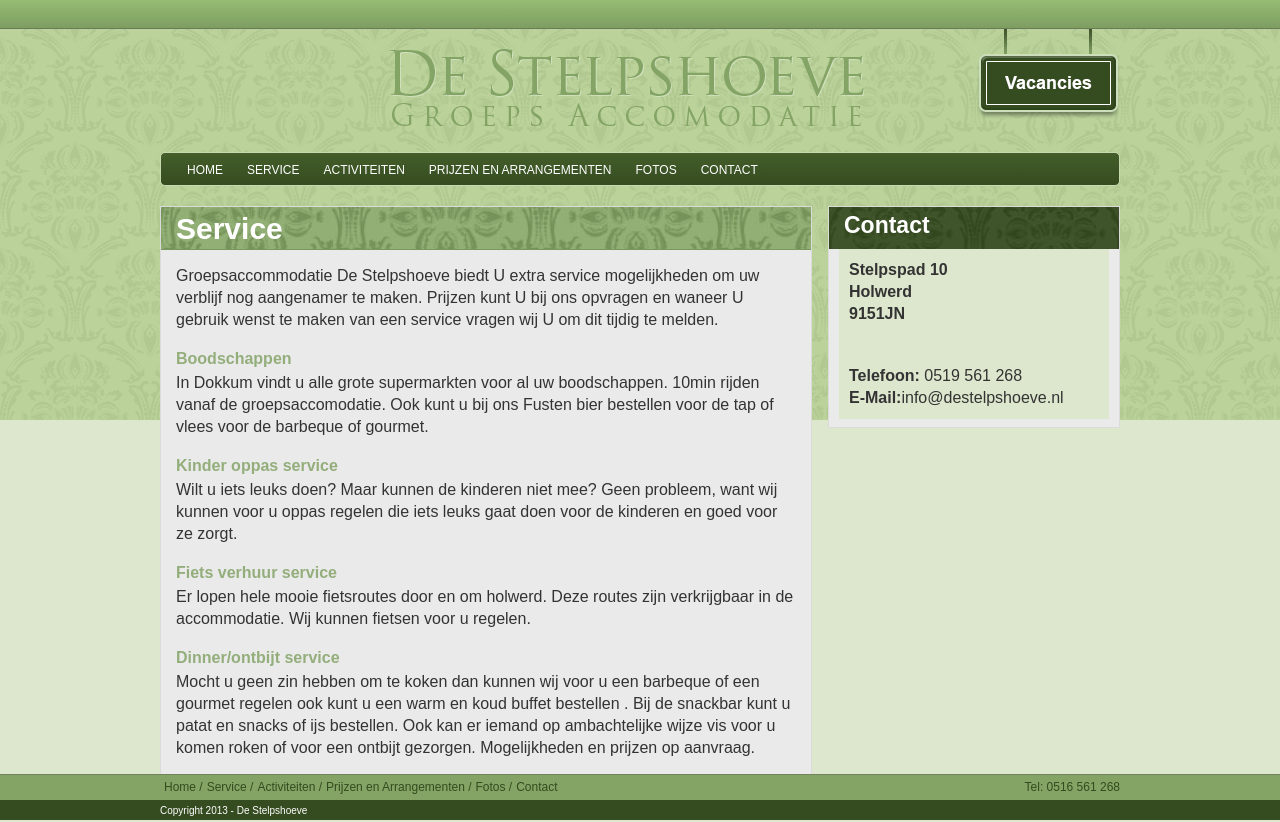
After one commit to Apiria/Stelpshoeve, a PHP site: page /services.html in a window 1280 px wide. The commit adds this page. Run offline with PHP 8.4, Linux system fonts and the light colour scheme.

Commit message:
Added services page and added the content for it. Broke footer again.

```diff
--- /dev/null
+++ b/services.html
@@ -0,0 +1,81 @@
+<!--
+To change this template, choose Tools | Templates
+and open the template in the editor.
+-->
+<!DOCTYPE html>
+<html>
+    <head>
+        <title></title>
+        <meta http-equiv="Content-Type" content="text/html; charset=UTF-8">
+        <link rel="stylesheet" href="http://localhost/menu/style.css" type="text/css">
+    </head>
+    <body>
+        <div class="top-bar"></div>
+        <div class="container">
+            <div class="header cf">
+                <div class="logo">
+                    <h1><a href="#"><img src="images/logo.png" alt="De Stelpshoeve"></a></h1>
+                </div>
+                <div class="vacancies">
+                    <img src="images/vacancies.png" alt="vacancies">
+                </div>
+            </div>
+            <ul class="menu cf">
+                <li class="active"><a href="#">Home</a></li>
+                <li><a href="#">Service</a></li>
+                <li><a href="#">Activiteiten</a></li>
+                <li><a href="#">Prijzen en Arrangementen</a></li>
+                <li><a href="#">Fotos</a></li>
+                <li><a href="#">Contact</a></li>
+            </ul>
+            <div class="content-frame-holder cf">
+                <div class="content-frame">
+                    <div class="content-header">
+                        <h1>Service</h1>
+                    </div>
+                    <div class="content">
+                        <p>Groepsaccommodatie De Stelpshoeve biedt U extra service mogelijkheden  om uw verblijf nog aangenamer te maken. Prijzen kunt U bij ons opvragen en waneer U gebruik wenst te maken van een service vragen wij U om dit tijdig te melden.</p>
+                        <h2>Boodschappen</h2>
+                        <p>In Dokkum vindt u alle grote supermarkten voor al uw boodschappen. 10min rijden vanaf de groepsaccomodatie. Ook kunt u bij ons Fusten bier bestellen voor de tap of vlees voor de barbeque of gourmet.</p>
+                        <h2>Kinder oppas service</h2>
+                        <p>Wilt u iets leuks doen? Maar kunnen de kinderen niet mee? Geen probleem, want wij kunnen voor u oppas regelen die iets leuks gaat doen voor de kinderen en goed voor ze zorgt.</p>
+                        <h2>Fiets verhuur service</h2>
+                        <p>Er lopen hele mooie fietsroutes door en om holwerd. Deze routes zijn verkrijgbaar in de accommodatie. Wij kunnen fietsen voor u regelen.</p>
+                        <h2>Dinner/ontbijt service</h2>
+                        <p>Mocht u geen zin hebben om te koken dan kunnen wij voor u een barbeque of een gourmet regelen ook kunt u een warm en koud buffet bestellen . Bij de snackbar kunt u patat en snacks of ijs bestellen. Ook kan er iemand op ambachtelijke wijze vis voor u komen roken of voor een ontbijt  gezorgen. Mogelijkheden en prijzen op aanvraag.</p>
+                    </div>
+                </div>
+                <div class="side-frame-holder cf">
+                    <div class="side-frame-header">
+                        <h1>Contact</h1>
+                    </div>
+                    <div class="side-frame-content">
+                        <p><strong>Stelpspad 10<br>Holwerd<br>9151JN</strong></p>
+                        <p><strong>Telefoon:</strong> 0519 561 268<br>
+                            <strong>E-Mail:</strong>info@destelpshoeve.nl</p>
+                    </div>
+                </div>
+            </div>
+        </div>
+        <div class="footer-holder">
+            <div class="footer-top cf">
+                <div class="container cf">
+                    <ul class="footer-links">
+                        <li><a href="#">Home / </a></li>
+                        <li><a href="#">Service / </a></li>
+                        <li><a href="#">Activiteiten / </a></li>
+                        <li><a href="#">Prijzen en Arrangementen / </a></li>
+                        <li><a href="#">Fotos / </a></li>
+                        <li><a href="#">Contact</a></li>
+                    </ul>
+                    <div class="footer-tel"><p>Tel: 0516 561 268</p></div>
+                </div>
+                <div class="footer-bottom">
+                    <div class="container">
+                        <p>Copyright 2013 - De Stelpshoeve</p>
+                    </div>
+                </div>
+            </div>
+        </div>
+    </body>
+</html>
--- a/style.css
+++ b/style.css
@@ -169,6 +169,10 @@ strong {
 /** ========================= /
 /* == Base == */
 /* ========================= **/
+
+html,body{
+    height:100%;
+}
 
 body{
     background-color:#dce7cd;
@@ -358,6 +362,9 @@ body{
 
 .footer-holder{
     margin-top:20px;
+    position:absolute;
+    bottom:0;
+    width:100%;
 }
 
 .footer-top{
```
